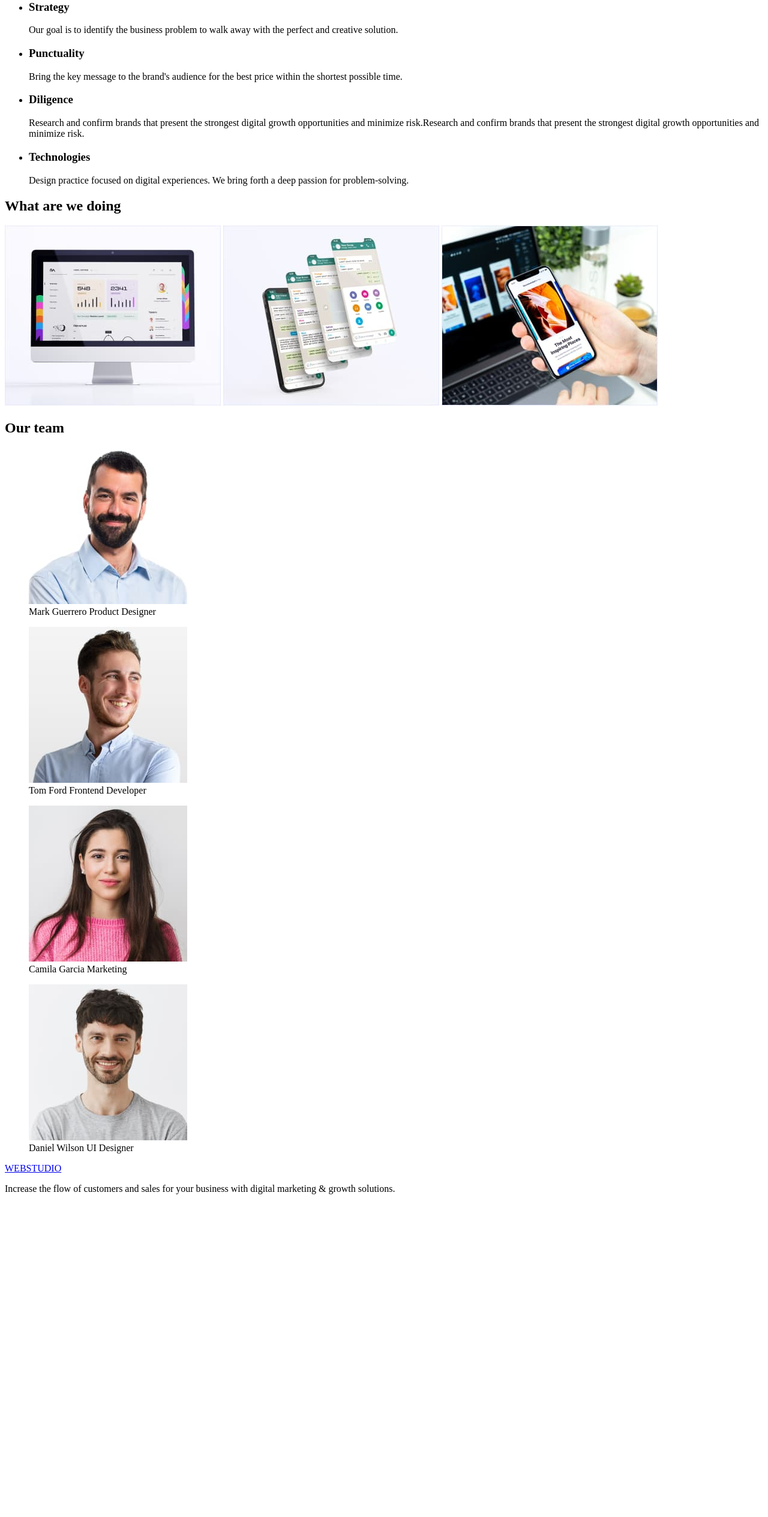
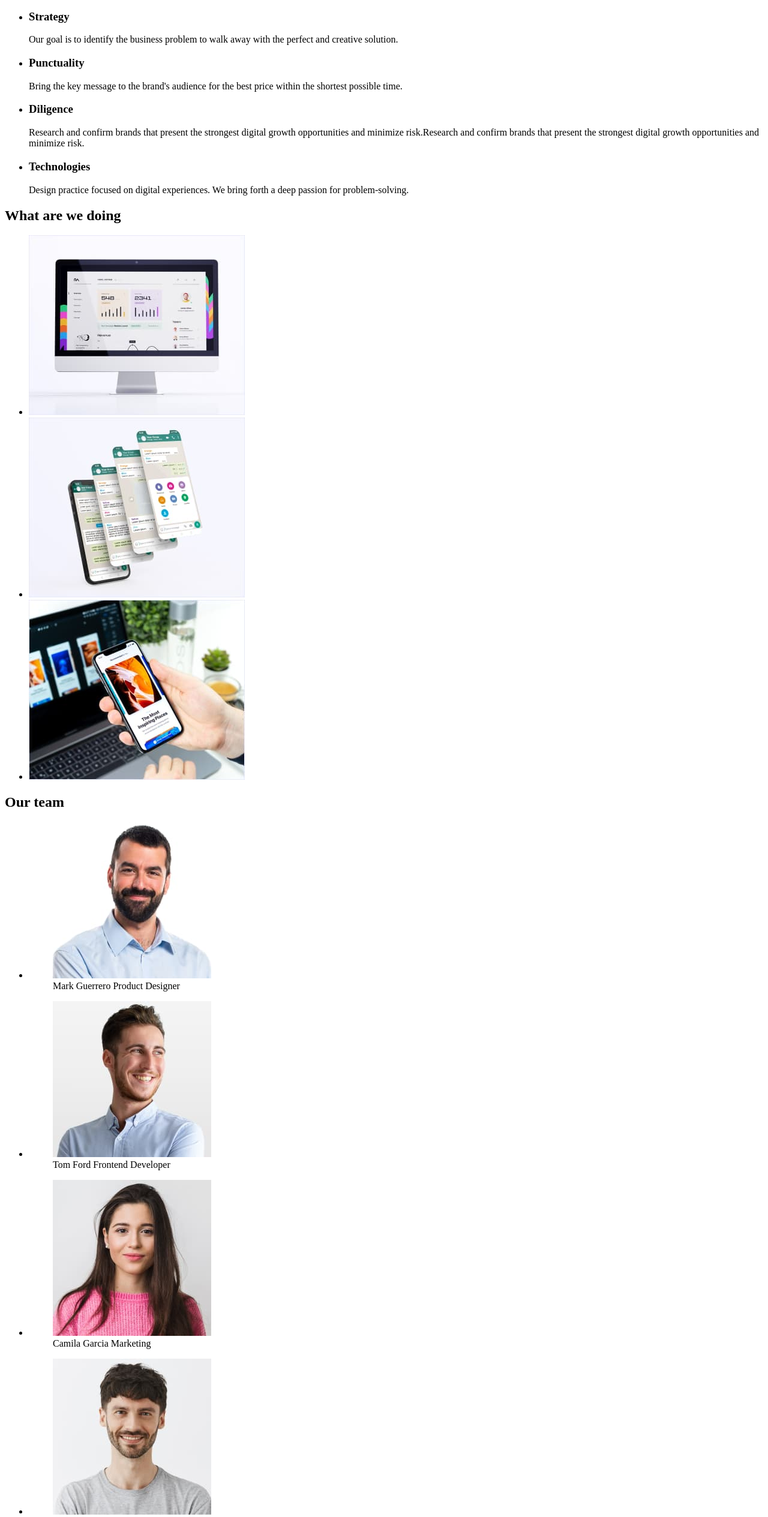
Before and after one commit to Canisa21/goit-markup-hw-01, a plain HTML site: page index.html in a window 1280 px wide. Shown: the part 251-2780 px from the top of the page at 60% size. Before the commit the page ends 2258 px from the top, so only its background shows below. Drawn offline with Linux system fonts and the light colour scheme.

Commit message:
Update index.html ul

```diff
--- a/index.html
+++ b/index.html
@@ -13,62 +13,133 @@
           <li><a href="/studio">Studio</a></li>
           <li><a href="/portfolio">Portfolio</a></li>
           <li><a href="/contacts">Contacts</a></li>
+        </menu>
+      </nav>
+      <ul>
         <li><a href="mailto:info@devstudio.com">info@devstudio.com</a></li>
         <li><a href="tel:+11(000)111-11-11">+11(000)111-11-11</a></li>
-            </menu>
-      </nav>
-
+      </ul>
     </header>
     <main>
       <h1>Effective Solutions for Your Business</h1>
       <button class="button">Order service</button>
 
       <ul>
-    <li><h3>Strategy</h3>
+        <li>
+          <h3>Strategy</h3>
           <p>
             Our goal is to identify the business problem to walk away with the
             perfect and creative solution.
-      </p> </li>
+          </p>
+        </li>
 
-      <li><h3>Punctuality</h3>
+        <li>
+          <h3>Punctuality</h3>
           <p>
-        Bring the key message to the brand's audience for the best price within
-        the shortest possible time.
-      </p></li>
-     <li><h3>Diligence</h3>
+            Bring the key message to the brand's audience for the best price
+            within the shortest possible time.
+          </p>
+        </li>
+        <li>
+          <h3>Diligence</h3>
           <p>
-        Research and confirm brands that present the strongest digital growth
-        opportunities and minimize risk.Research and confirm brands that present
-        the strongest digital growth opportunities and minimize risk.
-      </p></li>
-     <li><h3>Technologies</h3>
+            Research and confirm brands that present the strongest digital
+            growth opportunities and minimize risk.Research and confirm brands
+            that present the strongest digital growth opportunities and minimize
+            risk.
+          </p>
+        </li>
+        <li>
+          <h3>Technologies</h3>
           <p>
-        Design practice focused on digital experiences. We bring forth a deep
-        passion for problem-solving.
-      </p></li>
+            Design practice focused on digital experiences. We bring forth a
+            deep passion for problem-solving.
+          </p>
+        </li>
       </ul>
 
       <h2>What are we doing</h2>
 
-      <img src="images/screen.jpg" alt="Picture of screen" width="360" height="300" />
-      <img src="images/phone.jpg" alt="Picture of phone" width="360" height="300"/>
-      <img src="images/laptop-phone.jpg" alt="Picture of laptop and phone" width="360" height="300"/>
-
+      <ul>
+        <li>
+          <img
+            src="images/screen.jpg"
+            alt="Picture of screen"
+            width="360"
+            height="300"
+          />
+        </li>
+        <li>
+          <img
+            src="images/phone.jpg"
+            alt="Picture of phone"
+            width="360"
+            height="300"
+          />
+        </li>
+        <li>
+          <img
+            src="images/laptop-phone.jpg"
+            alt="Picture of laptop and phone"
+            width="360"
+            height="300"
+          />
+        </li>
+      </ul>
       <h2>Our team</h2>
-      <figure><img src="images/mark-guerrero.jpg" alt="Photo of Mark Guerrero" width="264" height="260" />
-        <figcaption>Mark Guerrero Product Designer</figcaption></figure>
-      <figure><img src="images/tom-ford.jpg" alt="Photo of Tom Ford" width="264" height="260" /><figcaption>Tom Ford Frontend Developer</figcaption></figure>
-      <figure><img src="images/camila-garcia.jpg" alt="Photo of Camila Garcia" width="264" height="260" /><figcaption>Camila Garcia Marketing</figcaption></figure>
-      <figure><img src="images/daniel-wilson.jpg" alt="Photo of Daniel Wilson" width="264" height="260" /><figcaption>Daniel Wilson UI Designer</figcaption></figure>
-
-
-
-
+      <ul>
+        <li>
+          <figure>
+            <img
+              src="images/mark-guerrero.jpg"
+              alt="Photo of Mark Guerrero"
+              width="264"
+              height="260"
+            />
+            <figcaption>Mark Guerrero Product Designer</figcaption>
+          </figure>
+        </li>
+        <li>
+          <figure>
+            <img
+              src="images/tom-ford.jpg"
+              alt="Photo of Tom Ford"
+              width="264"
+              height="260"
+            />
+            <figcaption>Tom Ford Frontend Developer</figcaption>
+          </figure>
+        </li>
+        <li>
+          <figure>
+            <img
+              src="images/camila-garcia.jpg"
+              alt="Photo of Camila Garcia"
+              width="264"
+              height="260"
+            />
+            <figcaption>Camila Garcia Marketing</figcaption>
+          </figure>
+        </li>
+        <li>
+          <figure>
+            <img
+              src="images/daniel-wilson.jpg"
+              alt="Photo of Daniel Wilson"
+              width="264"
+              height="260"
+            />
+            <figcaption>Daniel Wilson UI Designer</figcaption>
+          </figure>
+        </li>
+      </ul>
     </main>
     <footer>
-        <a href="/">WEBSTUDIO</a>
-    <p>Increase the flow of customers and sales for your business with digital marketing & growth solutions.</p>
-
+      <a href="/"><span>WEB</span>STUDIO</a>
+      <p>
+        Increase the flow of customers and sales for your business with digital
+        marketing & growth solutions.
+      </p>
     </footer>
   </body>
 </html>
```
Lines whose indentation alone changed are shown as unchanged.
